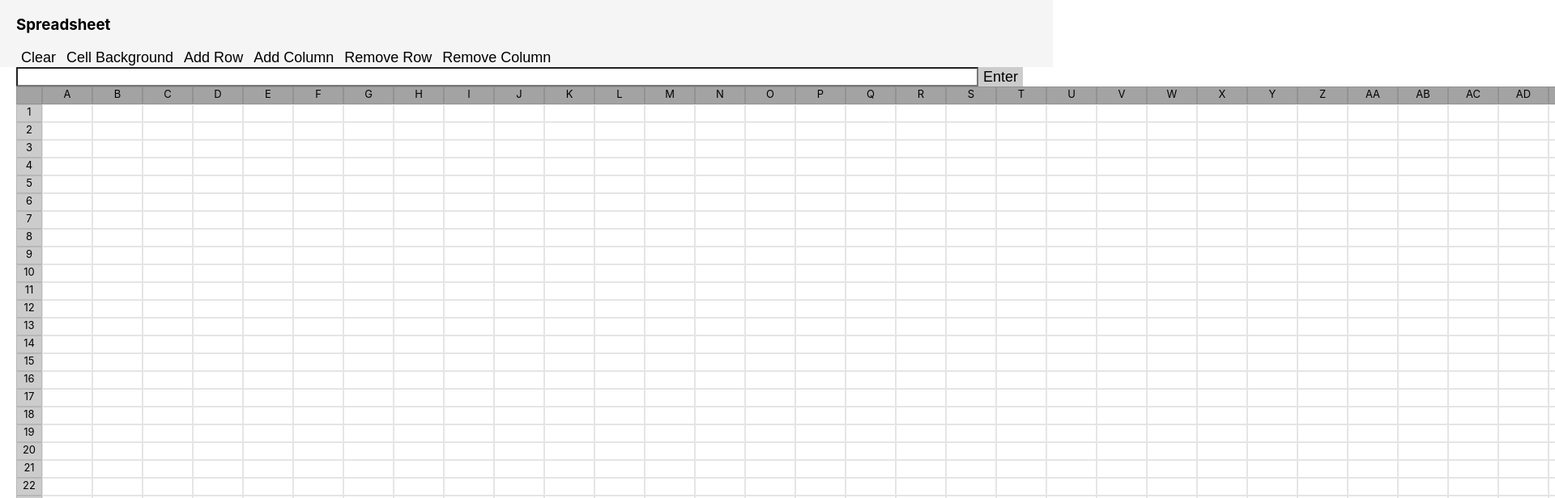
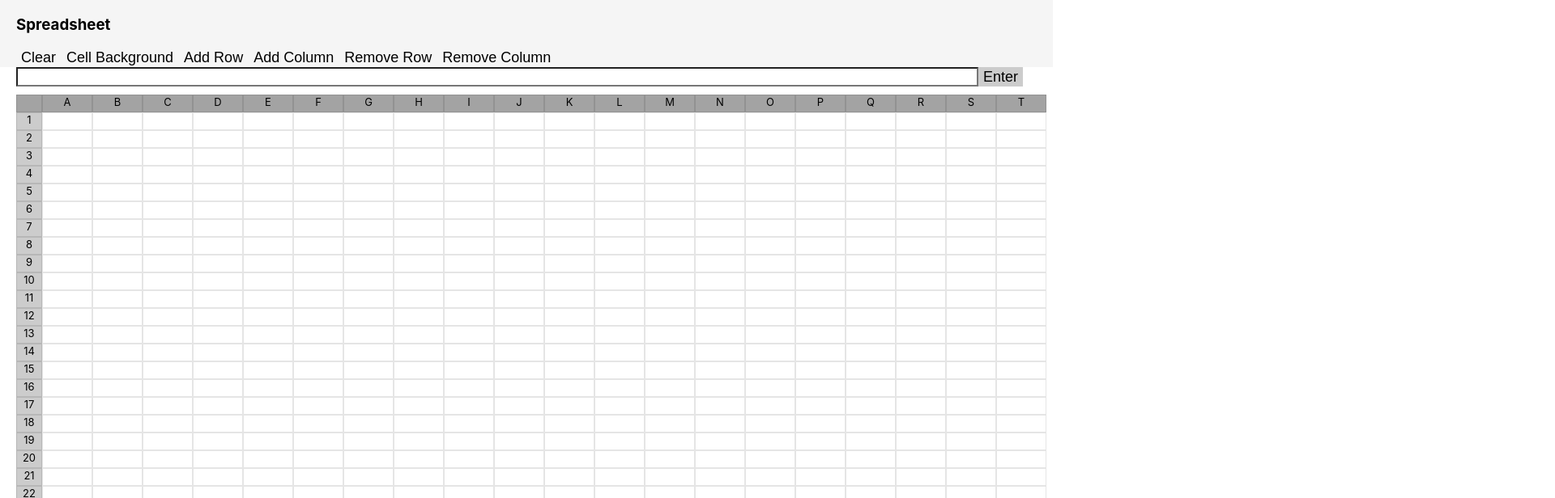
Before and after one commit to stefan-philip/Spreadsheet, a React (Create React App) app in the folder spreadsheet/: page / in a window 1280 px wide. Shown: the top 616 px of the page at 81% size, 1920 px wide, since content can reach past the window. Built offline with nearby package versions, Linux system fonts and the light colour scheme.

Commit message:
Update table.tsx

```diff
--- a/spreadsheet/src/components/table.tsx
+++ b/spreadsheet/src/components/table.tsx
@@ -48,7 +48,7 @@ const Row = ({rowNumber, numberOfColumns, rowData, className} : RowProps) : Reac
 
 const ColumnHeader = styled(Row)`
   background-color: rgba(0, 0, 0, .2);
-
+  margin-top: 10px;
   > div {
       background-color: rgba(0, 0, 0, .2);
     }
@@ -61,14 +61,15 @@ interface TableProps {
 const Table = ({model} : TableProps) : ReactElement => {
 
     let nums = Array.from({length: model.getNumberOfRows()}, (_, i) => i + 1);
+let cols = Array.from({length: model.getNumberOfColumns()}, (_, i) => i + 1);
 
-     let columnNames = nums.map((num) => {
+     let columnNames = cols.map((num) => {
           return columnIndexToLetter(num);
         });
 
 
   function buildRows() : ReactElement[] {
-    let t = nums.map((num) => {
+    let t = cols.map((num) => {
       return " ";
     });
 
```
